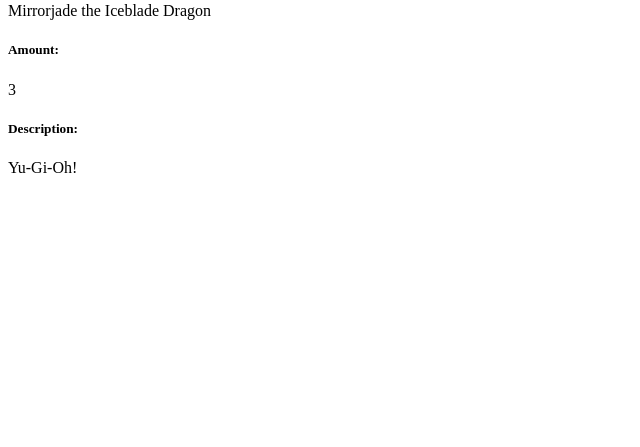
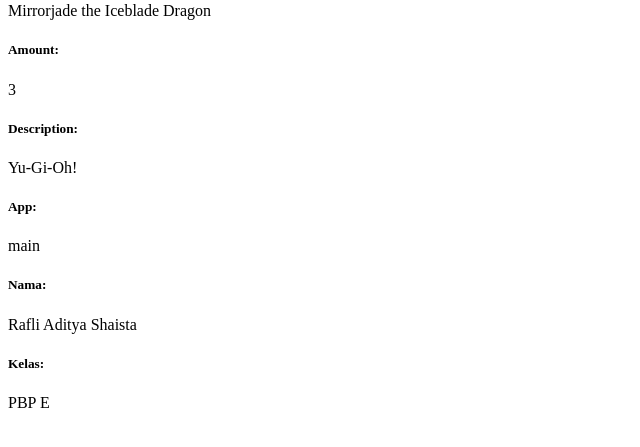
Before and after one commit to raflishaista/tugas2, a Django app: page /main/ in a window 1280 px wide. Shown: the part 279-726 px from the top of the page, without its empty margins (0-640 px from the left). Run offline with Django 4.2, Linux system fonts and the light colour scheme.

Commit message:
added readme

```diff
--- a/main/models.py
+++ b/main/models.py
@@ -7,4 +7,7 @@ class Item(models.Model):
     name2 = models.CharField(max_length=255)
     amount2 = models.IntegerField()
     description2 = models.TextField()
+    namaaplikasi = models.TextField()
+    nama = models.TextField()
+    kelas = models.TextField()
 # Create your models here.
--- a/main/templates/main.html
+++ b/main/templates/main.html
@@ -11,3 +11,9 @@
 <p>{{ amount2 }}<p>
 <h5>Description: </h5>
 <p>{{ description2 }}</p>
+<h5>App: </h5>
+<p>{{ namaaplikasi }}<p>
+<h5>Nama: </h5>
+<p>{{ nama }}<p>
+<h5>Kelas: </h5>
+<p>{{ kelas }}</p>
--- a/main/views.py
+++ b/main/views.py
@@ -7,8 +7,10 @@ def show_main(request):
         'description': 'Magic: the Gathering',
         'name2': 'Mirrorjade the Iceblade Dragon',
         'amount2': 3,
-        'description2':"Yu-Gi-Oh!"
-
+        'description2':"Yu-Gi-Oh!",
+        'namaaplikasi':"main",
+        'nama':'Rafli Aditya Shaista',
+        'kelas':'PBP E'
     }
 
     return render(request, "main.html", context)
```
Also changed, not shown: README.md.
